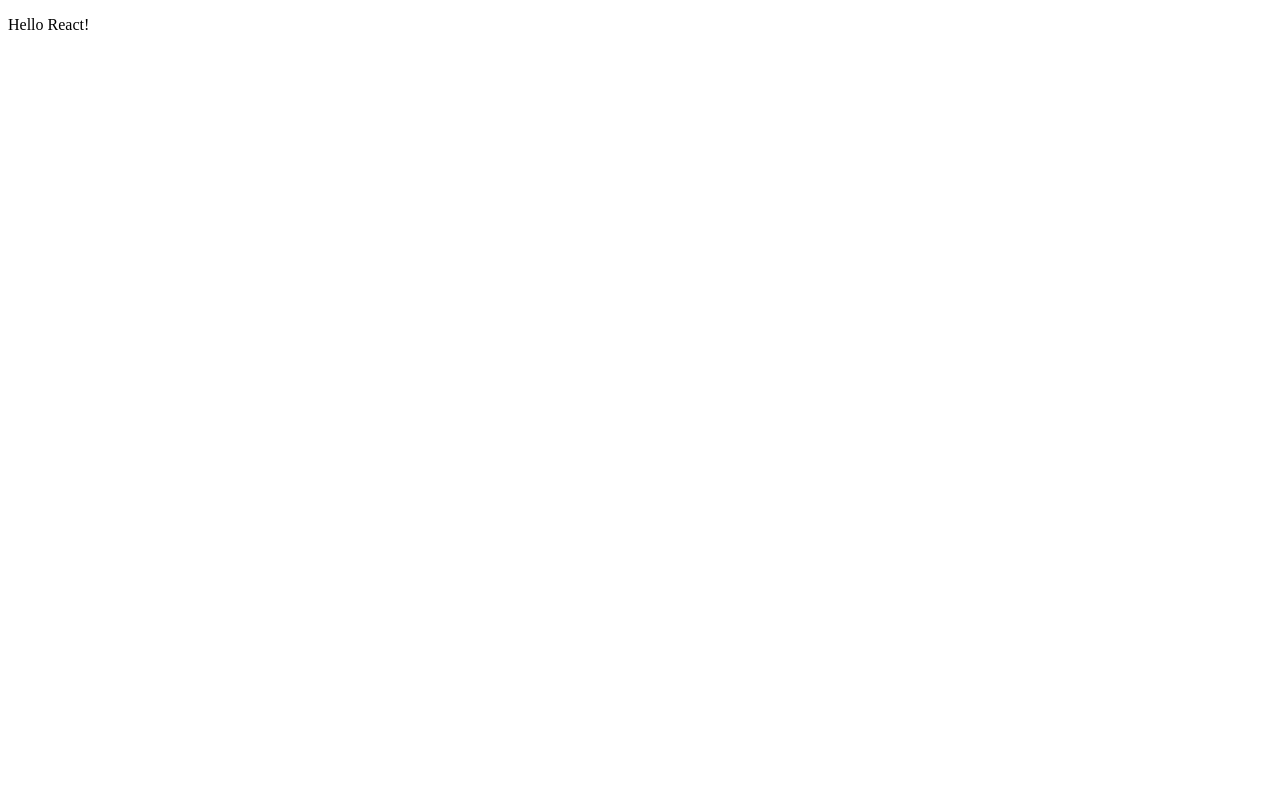
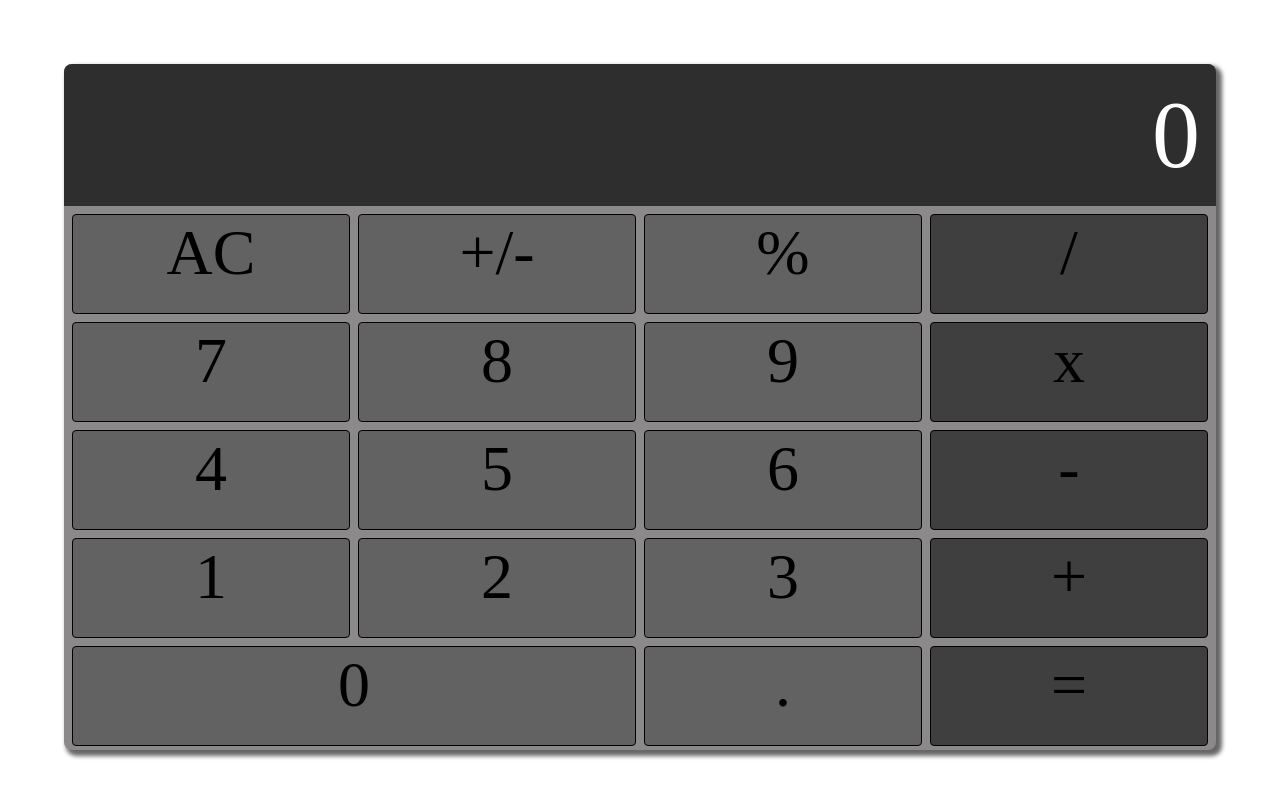
Before and after one commit to nkas17/calculator, a React app: page / in a window 1280 px wide. Shown: the top 798 px of the page. Built offline with nearby package versions, Linux system fonts and the light colour scheme.

Commit message:
added html and css for basic calc design

```diff
--- a/package.json
+++ b/package.json
@@ -35,11 +35,14 @@
 		"jest": "24.9.0",
 		"prettier": "1.19.1",
 		"react-test-renderer": "16.12.0",
+		"style-loader": "1.0.0",
 		"webpack": "4.41.2",
 		"webpack-cli": "3.3.10",
 		"webpack-dev-server": "3.9.0"
 	},
 	"dependencies": {
+		"css-loader": "3.2.0",
+		"normalize.css": "8.0.1",
 		"react": "16.12.0",
 		"react-dom": "16.12.0"
 	}
--- a/src/App.jsx
+++ b/src/App.jsx
@@ -1,9 +1,72 @@
 import React from 'react';
+import '../node_modules/normalize.css/normalize.css';
+import './styles/main.css';
 
-class App extends React.Component {
-	render() {
-		return <p>Hello React!</p>;
-	}
-}
+const App = () => (
+	<main>
+		<section className="calc-container">
+			<div className="calc-display">0</div>
+			<div className="calc-button-container">
+				<button type="button" className="calc-button">
+					AC
+				</button>
+				<button type="button" className="calc-button">
+					+/-
+				</button>
+				<button type="button" className="calc-button">
+					%
+				</button>
+				<button type="button" className="calc-button calc-button__operand">
+					/
+				</button>
+				<button type="button" className="calc-button">
+					7
+				</button>
+				<button type="button" className="calc-button">
+					8
+				</button>
+				<button type="button" className="calc-button">
+					9
+				</button>
+				<button type="button" className="calc-button calc-button__operand">
+					x
+				</button>
+				<button type="button" className="calc-button">
+					4
+				</button>
+				<button type="button" className="calc-button">
+					5
+				</button>
+				<button type="button" className="calc-button">
+					6
+				</button>
+				<button type="button" className="calc-button calc-button__operand">
+					-
+				</button>
+				<button type="button" className="calc-button">
+					1
+				</button>
+				<button type="button" className="calc-button">
+					2
+				</button>
+				<button type="button" className="calc-button">
+					3
+				</button>
+				<button type="button" className="calc-button calc-button__operand">
+					+
+				</button>
+				<button type="button" className="calc-button calc-button__zero">
+					0
+				</button>
+				<button type="button" className="calc-button">
+					.
+				</button>
+				<button type="button" className="calc-button calc-button__operand">
+					=
+				</button>
+			</div>
+		</section>
+	</main>
+);
 
 export default App;
--- /dev/null
+++ b/src/styles/main.css
@@ -0,0 +1,51 @@
+
+
+.calc-container {
+	border: solid 0px black;
+	margin: 64px 64px;
+	background-color: #8b8989;
+	box-shadow: 4px 4px 4px 2px rgba(0, 0, 0, 0.6);
+  border-radius: 8px 8px;
+}
+
+.calc-display {
+	padding: 16px 16px;
+	font-size: 6rem;
+	color: white;
+	/* margin: 4px 4px; */
+	text-align: right;
+	background-color: #2e2e2e;
+  border-radius: 8px 8px 0 0;
+}
+
+.calc-button-container {
+	/* border: dashed blue 3px; */
+	margin: 4px 4px;
+	padding: 4px 4px;
+	display: grid;
+	grid-template-columns: repeat(4, 1fr);
+	grid-gap: 8px;
+	grid-auto-rows: minmax(100px, auto);
+}
+
+.calc-button{
+	border: solid black 1px;
+  border-radius: 4px 4px 4px 4px;
+	font-size: 4rem;
+	background-color: #626262;
+	display: grid;
+}
+
+.calc-button:hover{
+	background-color: #4b3636;
+	cursor: pointer;
+}
+
+.calc-button__operand{
+	background-color: #3f3f3f;
+}
+
+.calc-button__zero{
+	grid-column: 1 / 3;
+	grid-row: 5;
+}
--- a/webpack.config.js
+++ b/webpack.config.js
@@ -28,6 +28,10 @@
 					loader: 'babel-loader',
 				},
 			},
+			{
+				test: /\.css$/,
+				use: ['style-loader', 'css-loader'],
+			},
 		],
 	},
 };
```
Also changed, not shown: 1 other file (tests, documents, lock files or other folders).
